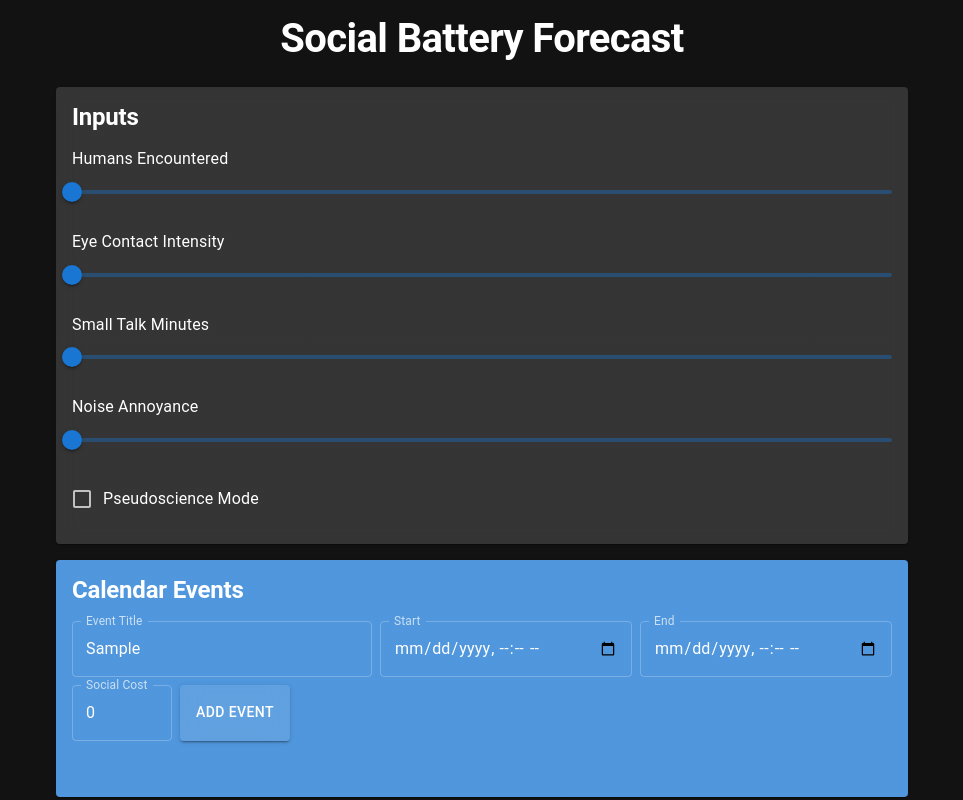
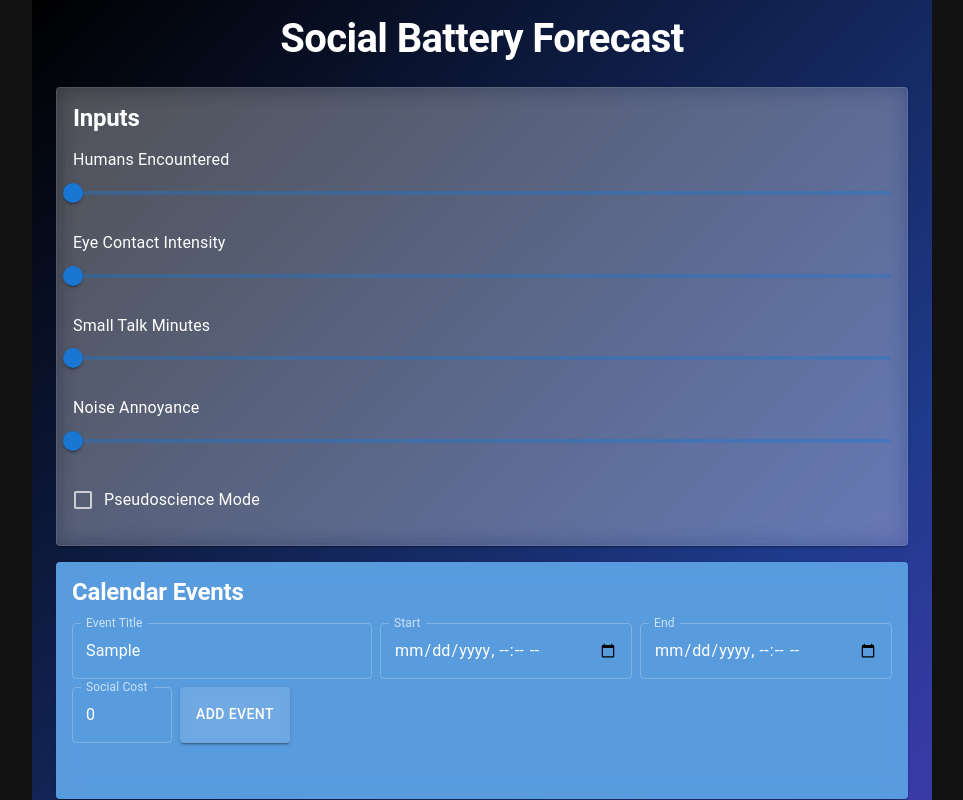
Before and after one commit to bighatpoland/Social-Battery-Forecast, a React (Vite) app: page / in a window 1280 px wide. Both pictures are taken after typing "Sample" into the empty fields and a click on the button "ADD EVENT". Shown: the top 800 px of the page, without its empty margins (158-1121 px from the left). Built offline with nearby package versions, Linux system fonts and the light colour scheme.

Commit message:
feat: enhance UI with gradient backgrounds, improved typography, and card styles

```diff
--- a/src/App.tsx
+++ b/src/App.tsx
@@ -47,7 +47,7 @@ const App: React.FC = () => {
   };
 
   return (
-    <Container maxWidth="md" sx={{ minHeight: '100vh', p: 2 }}>
+    <Container maxWidth="md" sx={{ minHeight: '100vh', p: 2, background: 'linear-gradient(135deg, #000000 0%, #1e3a8a 50%, #7c3aed 100%)' }}>
       <Typography variant="h1" align="center" sx={{ mb: 3 }}>Social Battery Forecast</Typography>
       <SlidersPanel inputs={inputs} onChange={updateInputs} />
       <CalendarEvents events={events} onChange={updateEvents} />
@@ -58,7 +58,7 @@ const App: React.FC = () => {
           <TimelineChart series={result.batterySeries} />
         </>
       )}
-      <Typography variant="body2" align="center" sx={{ mt: 4, color: 'text.secondary' }}>
+      <Typography variant="body2" align="center" sx={{ mt: 4, color: 'primary.light' }}>
         This is satire. Predictions are fake. Your feelings are real.
       </Typography>
     </Container>
--- a/src/components/BatteryGauge.tsx
+++ b/src/components/BatteryGauge.tsx
@@ -11,7 +11,7 @@ const BatteryGauge: React.FC<Props> = ({ battery }) => {
       <CardContent>
         <Typography variant="h3" sx={{ mb: 2 }}>Current Battery</Typography>
         <LinearProgress variant="determinate" value={battery} sx={{ height: 24, mb: 2 }} />
-        <Typography align="center">{battery.toFixed(1)}%</Typography>
+        <Typography align="center" sx={{ color: 'primary.main', fontWeight: 'bold', fontSize: '1.2rem' }}>{battery.toFixed(1)}%</Typography>
       </CardContent>
     </Card>
   );
--- a/src/components/ForecastCard.tsx
+++ b/src/components/ForecastCard.tsx
@@ -12,9 +12,9 @@ const ForecastCard: React.FC<Props> = ({ result }) => {
     <Card sx={{ mb: 2, bgcolor: 'secondary.light' }}>
       <CardContent>
         <Typography variant="h2" sx={{ mb: 2 }}>Forecast</Typography>
-        <Typography variant="h4" sx={{ mb: 2 }}>{result.warning}</Typography>
-        <Typography sx={{ mb: 2 }}>Recovery: {new Date(result.recoveryTime).toLocaleString()}</Typography>
-        <Typography>{result.explanation}</Typography>
+        <Typography variant="h4" sx={{ mb: 2, color: '#8F019F' }}>{result.warning}</Typography>
+        <Typography sx={{ mb: 2, color: 'primary.main' }}>Recovery: {new Date(result.recoveryTime).toLocaleString()}</Typography>
+        <Typography sx={{ color: 'text.primary' }}>{result.explanation}</Typography>
       </CardContent>
     </Card>
   );
--- a/src/components/SlidersPanel.tsx
+++ b/src/components/SlidersPanel.tsx
@@ -9,7 +9,7 @@ interface Props {
 
 const SlidersPanel: React.FC<Props> = ({ inputs, onChange }) => {
   return (
-    <Card sx={{ mb: 2 }}>
+    <Card sx={{ mb: 2, border: '1px solid rgba(255, 255, 255, 0.2)', backgroundColor: 'rgba(255, 255, 255, 0.1)', backdropFilter: 'blur(10px)' }}>
       <CardContent>
         <Typography variant="h2" sx={{ mb: 2 }}>Inputs</Typography>
         <div style={{ marginBottom: 16 }}>
--- a/src/components/TimelineChart.tsx
+++ b/src/components/TimelineChart.tsx
@@ -17,11 +17,11 @@ const TimelineChart: React.FC<Props> = ({ series }) => {
         <Typography variant="h3" sx={{ mb: 2 }}>Battery Timeline</Typography>
         <ResponsiveContainer width="100%" height={300}>
           <LineChart data={data}>
-            <CartesianGrid strokeDasharray="3 3" />
-            <XAxis dataKey="time" />
-            <YAxis domain={[0, 100]} />
-            <Tooltip />
-            <Line type="monotone" dataKey="battery" stroke="#8884d8" strokeWidth={2} />
+            <CartesianGrid strokeDasharray="3 3" stroke="#444" />
+            <XAxis dataKey="time" stroke="#ffffff" />
+            <YAxis domain={[0, 100]} stroke="#ffffff" />
+            <Tooltip contentStyle={{ backgroundColor: 'rgba(0,0,0,0.8)', color: '#fff' }} />
+            <Line type="monotone" dataKey="battery" stroke="#ffffff" strokeWidth={2} />
           </LineChart>
         </ResponsiveContainer>
       </CardContent>
--- a/src/theme.ts
+++ b/src/theme.ts
@@ -4,7 +4,7 @@ const theme = createTheme({
   palette: {
     mode: 'dark',
     primary: { main: '#1976d2' },
-    secondary: { main: '#dc004e' },
+    secondary: { main: '#ff1744' },
     background: { default: '#121212', paper: '#1e1e1e' },
   },
   typography: {
@@ -32,6 +32,14 @@ const theme = createTheme({
         },
       },
     },
+    MuiCardContent: {
+      styleOverrides: {
+        root: {
+          backdropFilter: 'blur(10px)',
+          backgroundColor: 'rgba(255, 255, 255, 0.05)',
+        },
+      },
+    },
   },
 });
 
```
